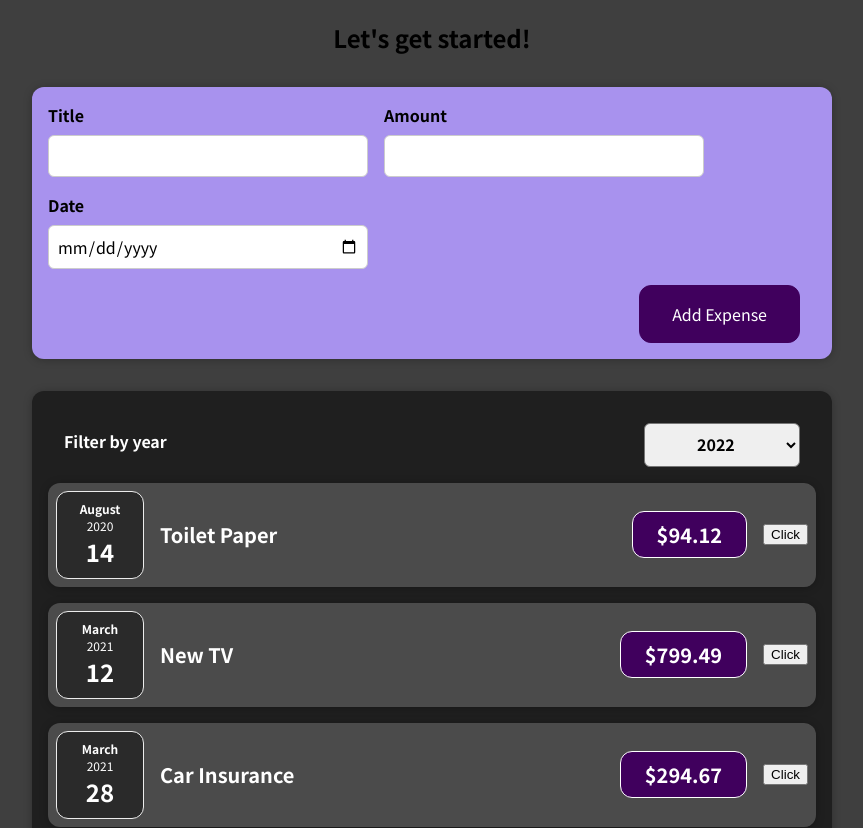
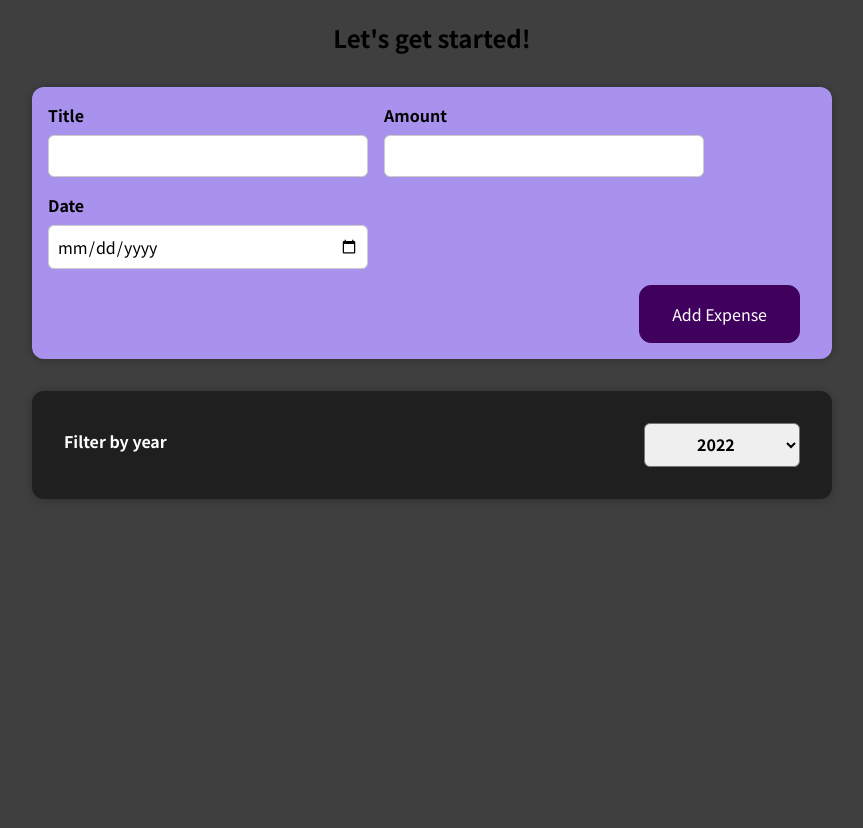
Before and after one commit to mdraselmiah95/React-Complete-Guide, a React (Create React App) app in the folder react-basics-working-with-components/code/first-app/: page / in a window 1280 px wide. Shown: the top 828 px of the page, without its empty margins (208-1071 px from the left). After the commit the page ends 800 px from the top, so only its background shows below. Built offline with nearby package versions, Linux system fonts and the light colour scheme.

Commit message:
Expenses Filter  added

```diff
--- a/react-basics-working-with-components/code/first-app/src/components/Expenses/Expenses.js
+++ b/react-basics-working-with-components/code/first-app/src/components/Expenses/Expenses.js
@@ -5,15 +5,16 @@ import "./Expenses.css";
 import ExpensesFilter from "./ExpensesFilter";
 
 const Expenses = ({ expenses }) => {
+  console.log(expenses);
   const [filteredYear, setFilteredYear] = useState("2022");
 
   const filterChangeHandler = (selectedYear) => {
     setFilteredYear(selectedYear);
   };
 
-  // const filteredExpenses = expenses.items.filter((expense) => {
-  //   return expense.date.getFullYear().toString() === filteredYear;
-  // });
+  const filteredExpenses = expenses.filter((expense) => {
+    return expense.date.getFullYear().toString() === filteredYear;
+  });
 
   return (
     <Card className="expenses">
@@ -21,7 +22,7 @@ const Expenses = ({ expenses }) => {
         selected={filteredYear}
         onChangeFilter={filterChangeHandler}
       />
-      {expenses.map((expense) => (
+      {filteredExpenses.map((expense) => (
         <ExpenseItem expenses={expense} key={expense.id} />
       ))}
     </Card>
```
